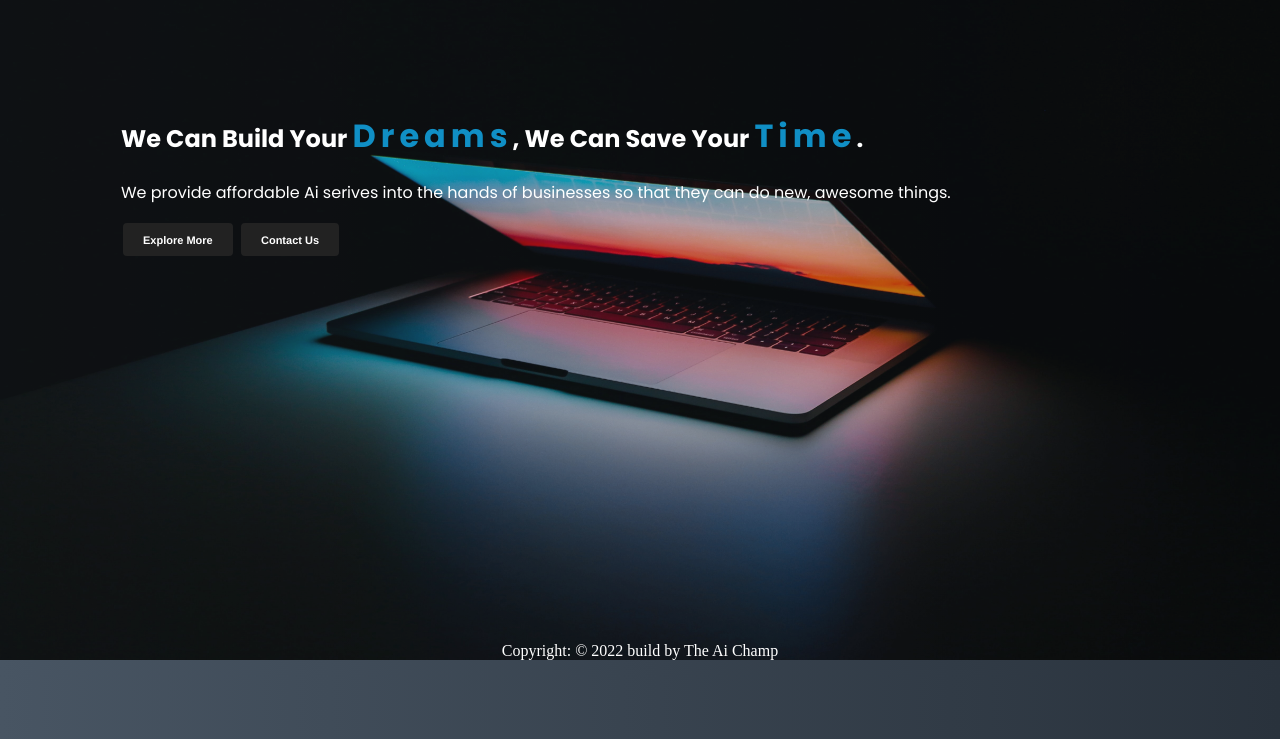
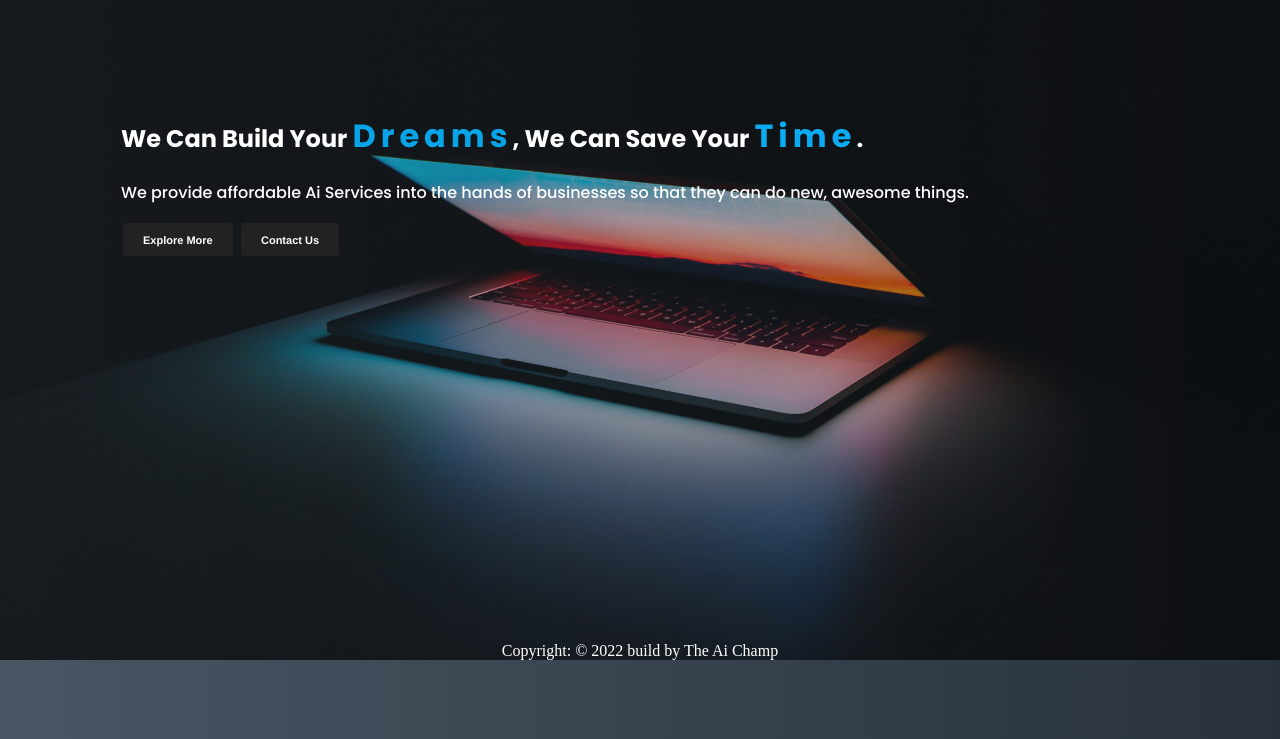
Before and after one commit to GunjanGrunge/aimarket.ml, a plain HTML site: page index.html in a window 1280 px wide. Shown: the part 61-800 px from the top of the page. Drawn offline with Linux system fonts and the light colour scheme.

Commit message:
color changed
the hero caption was light compared to the bg changed the color refuced bg opacity

```diff
--- a/index.css
+++ b/index.css
@@ -18,6 +18,14 @@ body{
 h1{
     letter-spacing: 6px;
     cursor: grab;
+}
+
+
+.para{
+    font-family: 'Poppins', sans-serif;
+    color: #fff;
+    font-weight: 500;
+
 }
 
 .NavBar {
@@ -101,5 +109,5 @@ body::before{
     height: 100%;
     width: 100%;
     z-index: -1;
-    opacity: 0.8;
+    opacity: 0.7;
 }
--- a/index.html
+++ b/index.html
@@ -26,9 +26,9 @@
     </div>
         <!-- <img src="./images/3443.png_300-modified.png" alt=""> -->
         <div class="hero">
-            <h2> We Can Build Your <span style="color:#108fc5; font-size: xx-large; letter-spacing: 5px;">Dreams</span>, We Can Save Your <span style="color:#108fc5; font-size: xx-large;  letter-spacing: 5px">Time</span>. </h2>
+            <h2> We Can Build Your <span style="color:#08a4e8; font-size: xx-large; letter-spacing: 5px;">Dreams</span>, We Can Save Your <span style="color:#09acf2; font-size: xx-large;  letter-spacing: 5px">Time</span>. </h2>
             <div>
-                <p class="para"> We provide affordable Ai serives into the hands of businesses so that they can do new, awesome things.   </p>
+                <p class="para"> We provide affordable Ai Services into the hands of businesses so that they can do new, awesome things.   </p>
                 <button class="button-31">Explore More</button>
                     <button class="button-31">Contact Us</button>
             </div>
```
